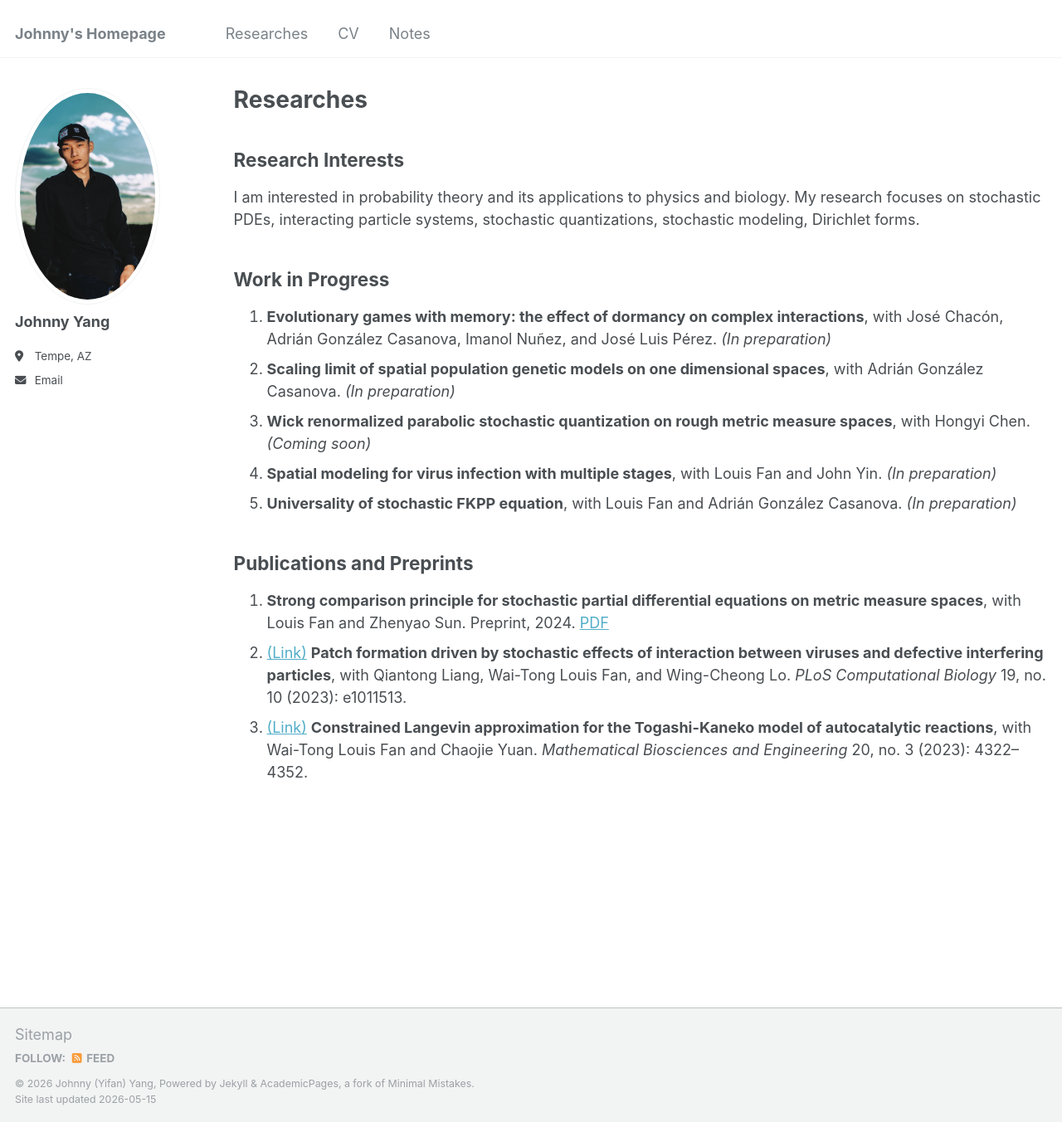
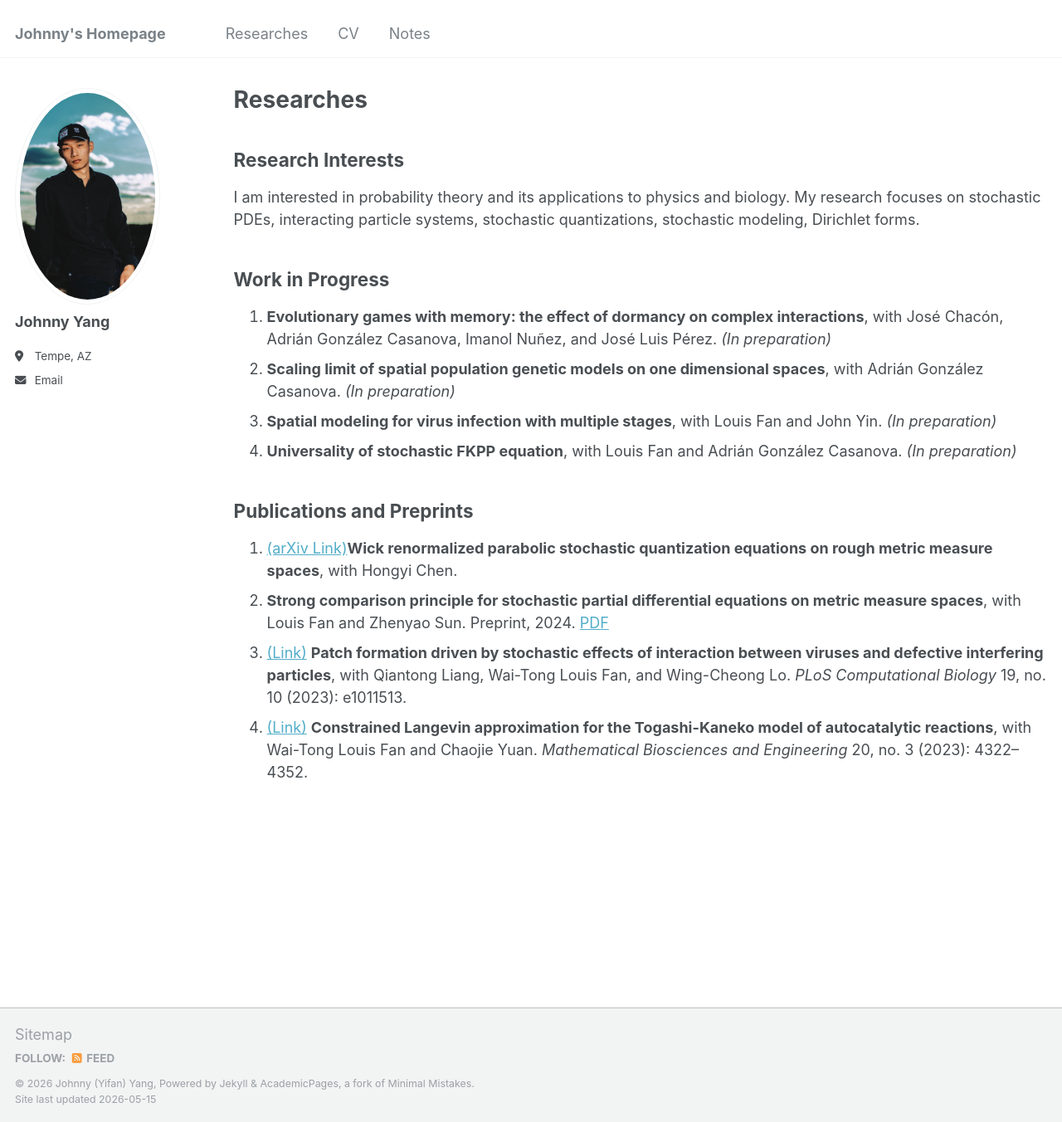
Before and after one commit to JohnnYang007/JohnnYang007.github.io, a Jekyll site: the page built from _pages/reasearch.md, in a window 1280 px wide and 1352 px high. Shown: the whole window at 83% size. Built offline with Jekyll 4.4.1, drawn with Linux system fonts in a browser that asks for light colours.

Commit message:
phi4 fractal publication update

```diff
--- a/_pages/reasearch.md
+++ b/_pages/reasearch.md
@@ -9,17 +9,13 @@
 I am interested in probability theory and its applications to physics and biology. My research focuses on stochastic PDEs, interacting particle systems, stochastic quantizations, stochastic modeling, Dirichlet forms.
 
 ## Work in Progress
-
 1. **Evolutionary games with memory: the effect of dormancy on complex interactions**, with José Chacón, Adrián González Casanova, Imanol Nuñez, and José Luis Pérez. *(In preparation)*
 2. **Scaling limit of spatial population genetic models on one dimensional spaces**, with Adrián González Casanova. *(In preparation)*
-3. **Wick renormalized parabolic stochastic quantization on rough metric measure spaces**, with Hongyi Chen. *(Coming soon)*
-4. **Spatial modeling for virus infection with multiple stages**, with Louis Fan and John Yin. *(In preparation)*
-5. **Universality of stochastic FKPP equation**, with Louis Fan and Adrián González Casanova. *(In preparation)*
-
-
+3. **Spatial modeling for virus infection with multiple stages**, with Louis Fan and John Yin. *(In preparation)*
+4. **Universality of stochastic FKPP equation**, with Louis Fan and Adrián González Casanova. *(In preparation)*
 
 ## Publications and Preprints
-
-1. **Strong comparison principle for stochastic partial differential equations on metric measure spaces**, with Louis Fan and Zhenyao Sun. Preprint, 2024. [PDF](https://johnnyang007.github.io/files/SPDE on MMS.pdf)
-2. [(Link)](https://journals.plos.org/ploscompbiol/article?id=10.1371/journal.pcbi.1011513) **Patch formation driven by stochastic effects of interaction between viruses and defective interfering particles**, with Qiantong Liang, Wai-Tong Louis Fan, and Wing-Cheong Lo. *PLoS Computational Biology* 19, no. 10 (2023): e1011513.
-3. [(Link)](https://www.aimspress.com/article/doi/10.3934/mbe.2023201) **Constrained Langevin approximation for the Togashi-Kaneko model of autocatalytic reactions**, with Wai-Tong Louis Fan and Chaojie Yuan. *Mathematical Biosciences and Engineering* 20, no. 3 (2023): 4322–4352.
+1. [(arXiv Link)](https://arxiv.org/abs/2605.05442)**Wick renormalized parabolic stochastic quantization equations on rough metric measure spaces**, with Hongyi Chen.
+2. **Strong comparison principle for stochastic partial differential equations on metric measure spaces**, with Louis Fan and Zhenyao Sun. Preprint, 2024. [PDF](https://johnnyang007.github.io/files/SPDE on MMS.pdf)
+3. [(Link)](https://journals.plos.org/ploscompbiol/article?id=10.1371/journal.pcbi.1011513) **Patch formation driven by stochastic effects of interaction between viruses and defective interfering particles**, with Qiantong Liang, Wai-Tong Louis Fan, and Wing-Cheong Lo. *PLoS Computational Biology* 19, no. 10 (2023): e1011513.
+4. [(Link)](https://www.aimspress.com/article/doi/10.3934/mbe.2023201) **Constrained Langevin approximation for the Togashi-Kaneko model of autocatalytic reactions**, with Wai-Tong Louis Fan and Chaojie Yuan. *Mathematical Biosciences and Engineering* 20, no. 3 (2023): 4322–4352.
```
Also changed, not shown: 1 other file.
